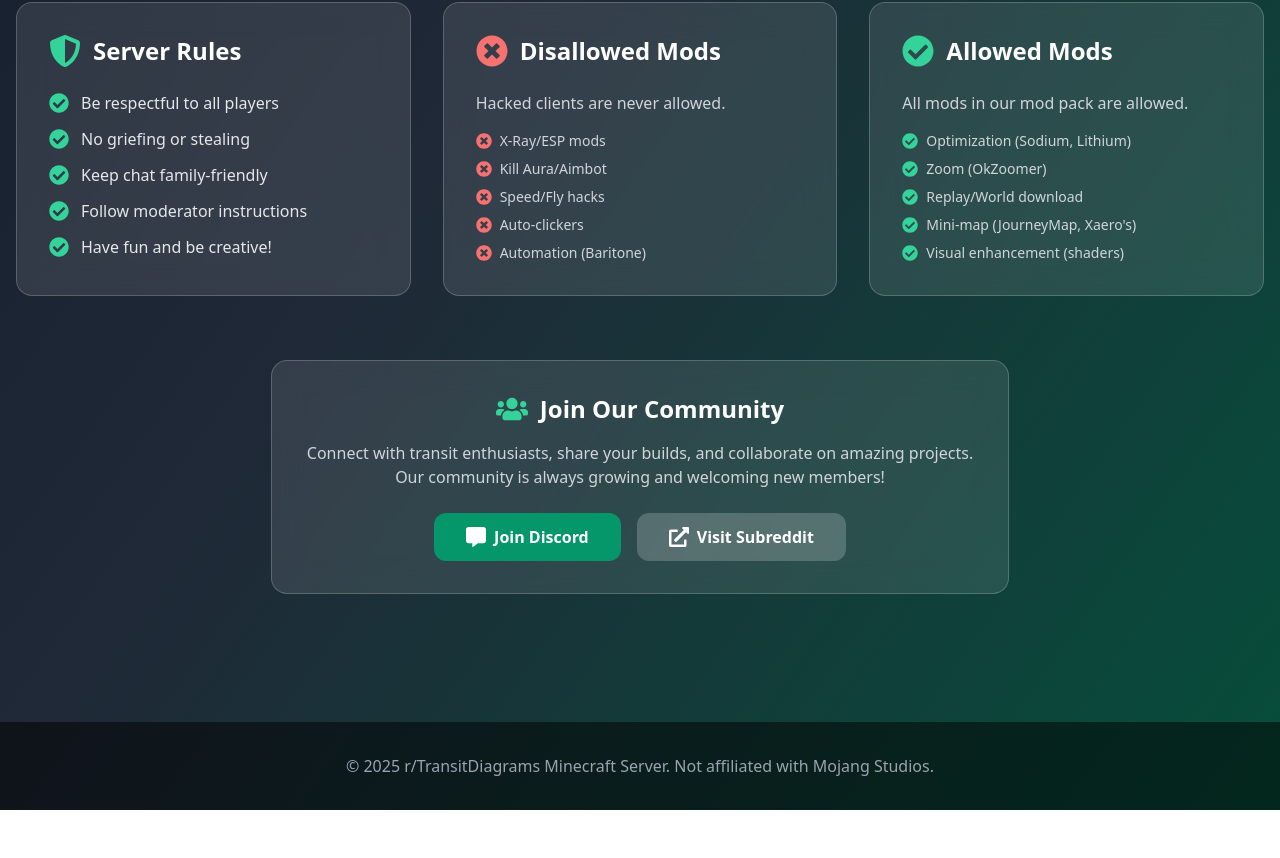
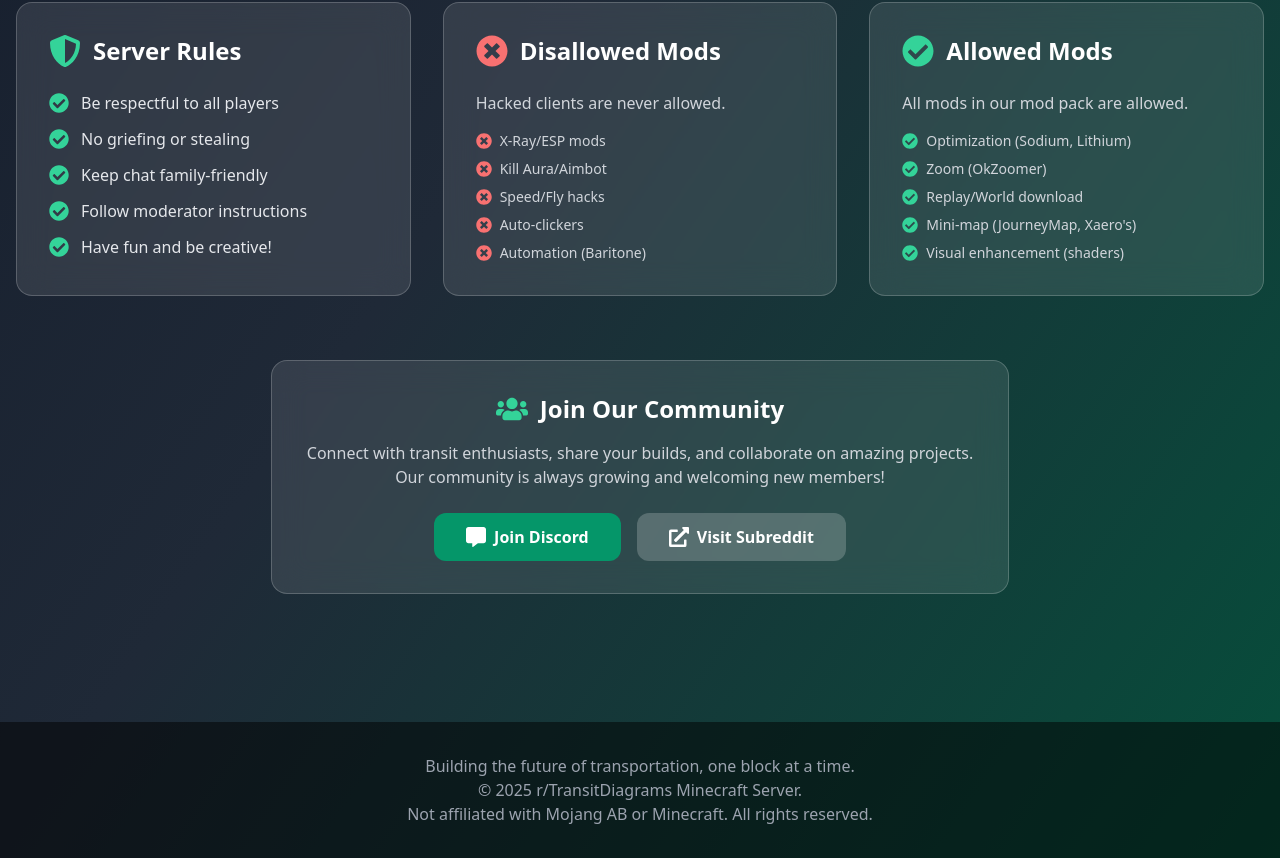
Before and after one commit to SelfMadeSystem/r-transit-diagrams-mc, a React (Vite) app: page / in a window 1280 px wide. Shown: the part 1012-1870 px from the top of the page. Before the commit the page ends 1822 px from the top, so only its background shows below. Built offline with nearby package versions, Linux system fonts and the light colour scheme.

Commit message:
Update footer text to reflect current year and enhance messaging

```diff
--- a/src/App.tsx
+++ b/src/App.tsx
@@ -327,8 +327,11 @@ function App() {
       <footer className="bg-black/50 py-8 mt-16">
         <div className="container mx-auto px-4 text-center">
           <p className="text-gray-400">
-            &copy; 2025 r/TransitDiagrams Minecraft Server. Not affiliated with
-            Mojang Studios.
+            Building the future of transportation, one block at a time.
+            <br />
+            © {new Date().getFullYear()} r/TransitDiagrams Minecraft Server.
+            <br />
+            Not affiliated with Mojang AB or Minecraft. All rights reserved.
           </p>
         </div>
       </footer>
```
